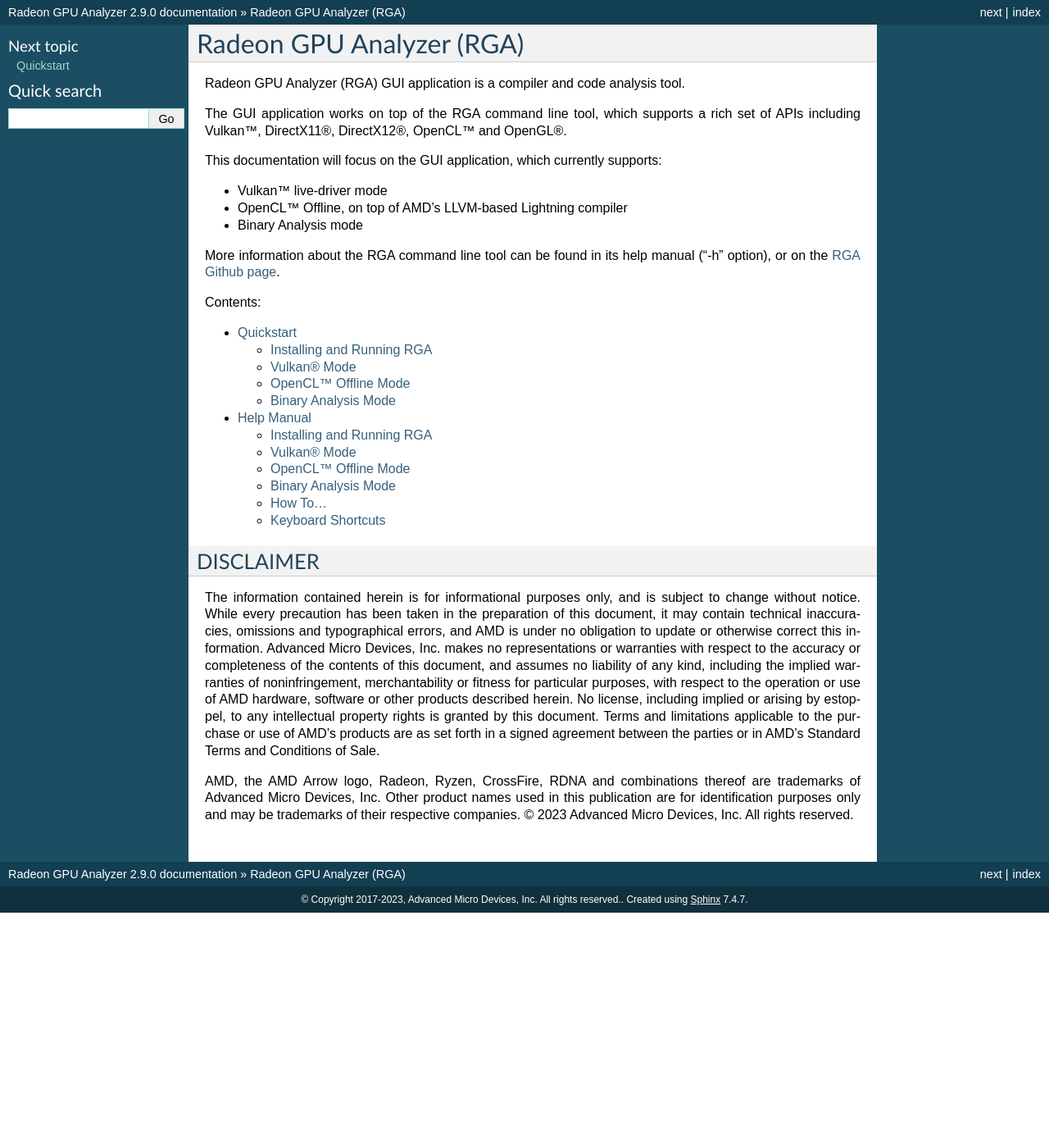
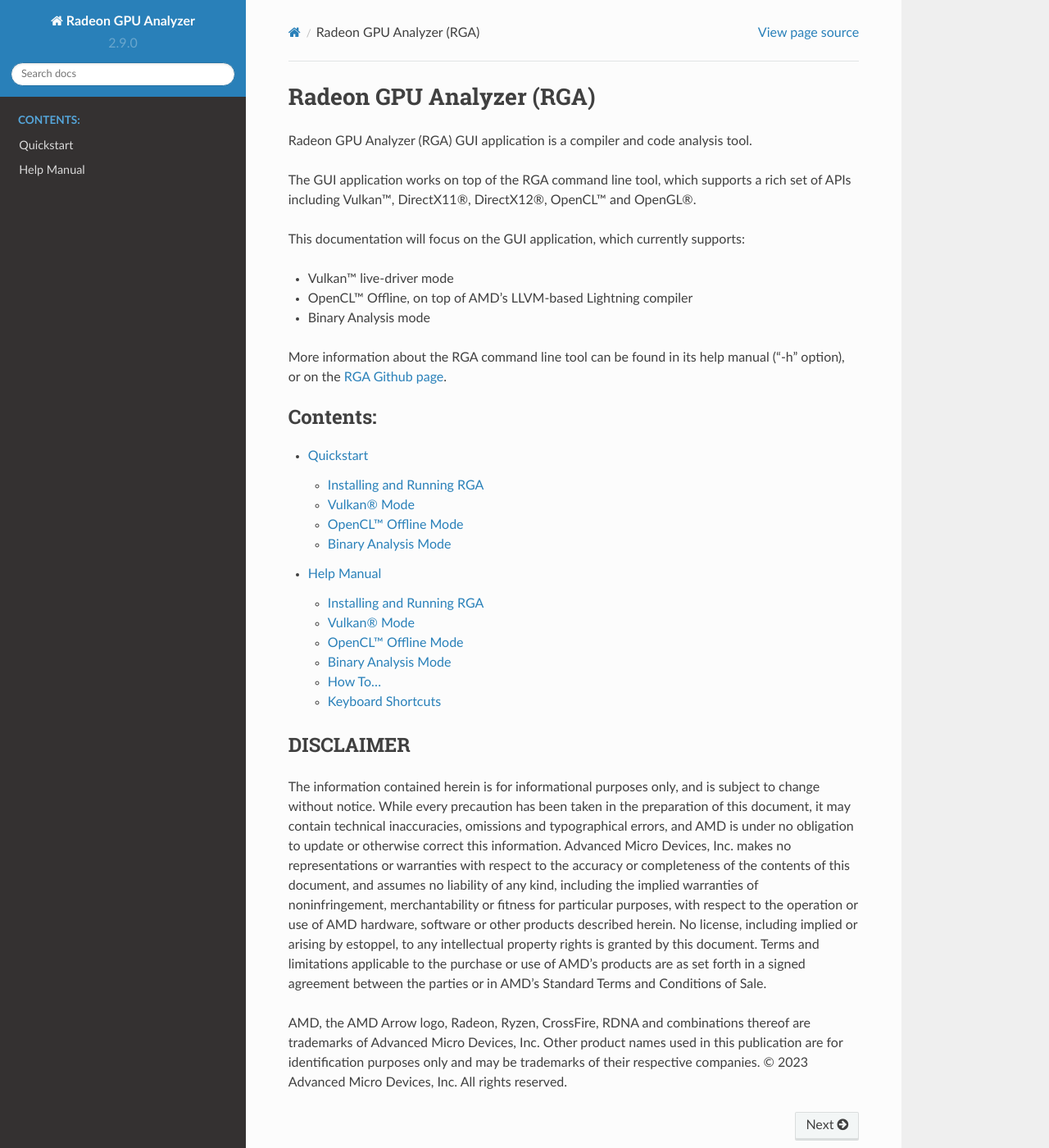
Before and after one commit to GPUOpen-Tools/radeon_gpu_analyzer, a Sphinx documentation site: the page built from documentation/source/index.rst, in a window 1280 px wide and 1400 px high. Shown: the whole window at 82% size. Built offline with Sphinx 7.4.7 and the Read the Docs theme 2.0.0, drawn with Linux system fonts in a browser that asks for light colours; some of the changed text lies outside the part shown.

Commit message:
Product documentation updates.

```diff
--- a/documentation/source/conf.py
+++ b/documentation/source/conf.py
@@ -83,7 +83,7 @@
 # The theme to use for HTML and HTML Help pages.  See the documentation for
 # a list of builtin themes.
 #
-html_theme = 'classic'
+html_theme = 'sphinx_rtd_theme'
 
 # Theme options are theme-specific and customize the look and feel of a theme
 # further.  For a list of options available for each theme, see the
--- /dev/null
+++ b/documentation/source/requirements.txt
@@ -0,0 +1,4 @@
+# Defining requirements for docs
+sphinx==5.3.0
+sphinx_rtd_theme==1.1.1
+readthedocs-sphinx-search==0.1.1
```
Also changed, not shown: .readthedocs.yaml.
